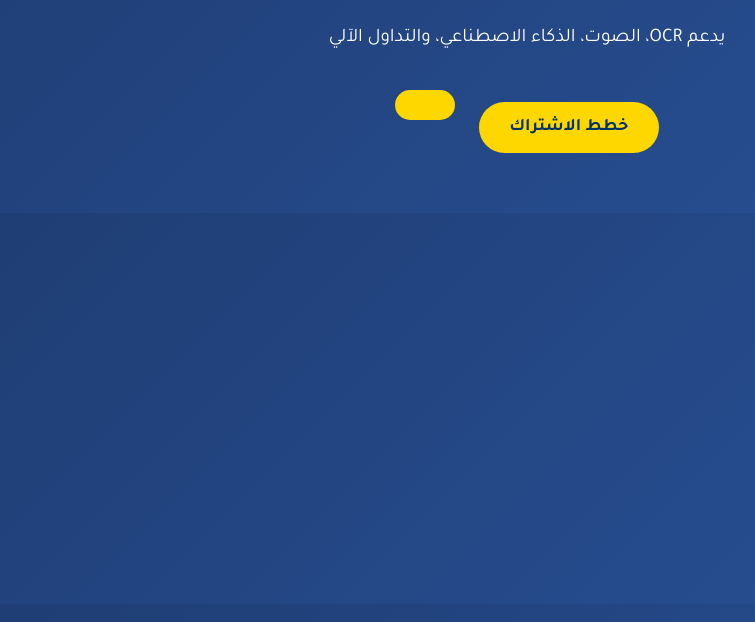
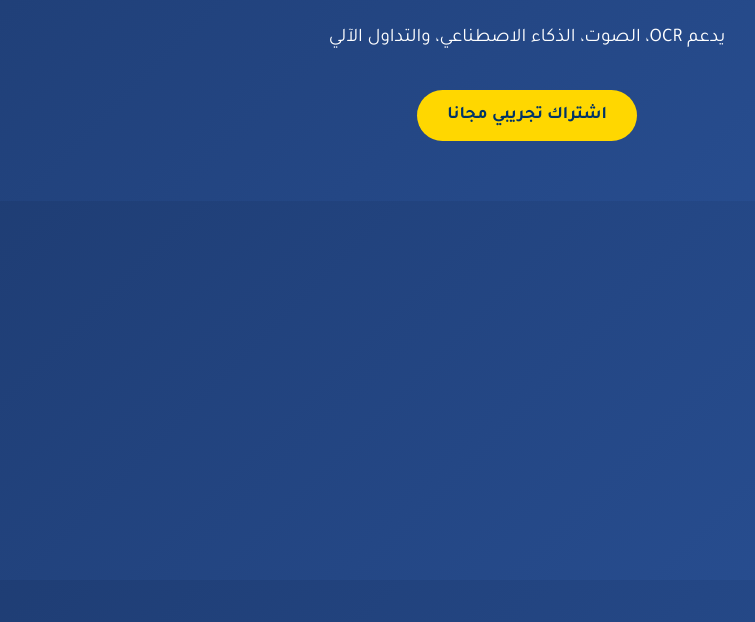
Before and after one commit to MoatasimFaroog/haras-ai, a website: page public/index.html in a window 1280 px wide. Shown: the part 178-800 px from the top of the page, without its empty margins (113-868 px from the left). Drawn offline with Linux system fonts and the light colour scheme.

Commit message:
Update index.html

```diff
--- a/public/index.html
+++ b/public/index.html
@@ -41,8 +41,8 @@
     <p>النظام المحاسبي الذكي للربط بين البنك وOdoo</p>
     <p>يدعم OCR، الصوت، الذكاء الاصطناعي، والتداول الآلي</p>
 
-    <p href="/pricing.html" class="btn">خطط الاشتراك</p>
-    <a href="#login" class="btn"></a>
+    <a href="/pricing.html" class="btn">اشتراك تجريبي مجانا </a>
+
   </div>
 </body>
 </html>
```
